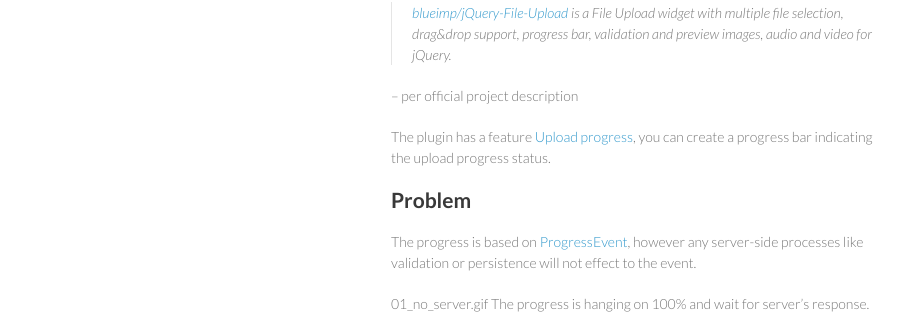
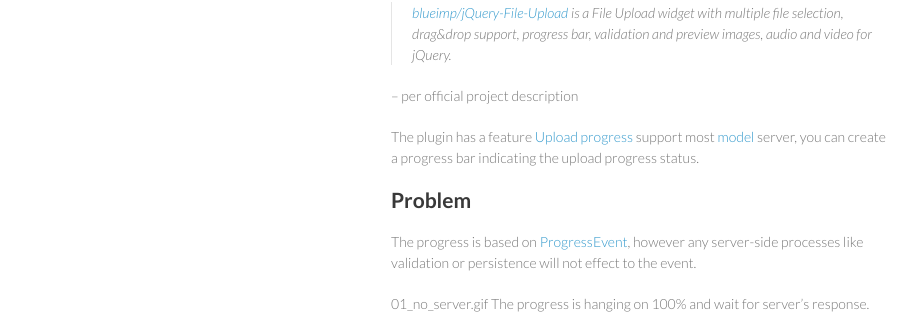
Before and after one commit to atealxt/atealxt.github.io, a Jekyll site: the page built from _posts/2015-11-03-jquery-file-upload-progress-server-estimation.md, in a window 1280 px wide. Shown: the part 181-502 px from the top of the page, without its empty margins (179-1101 px from the left). Built offline with Jekyll 4.4.1, drawn with Linux system fonts in a browser that asks for light colours; comment, search, counter and statistics services are not loaded.

Commit message:
Update 2015-11-03-jquery-file-upload-progress-server-estimation.md

```diff
--- a/_posts/2015-11-03-jquery-file-upload-progress-server-estimation.md
+++ b/_posts/2015-11-03-jquery-file-upload-progress-server-estimation.md
@@ -15,7 +15,7 @@
 
 -- per official project description
 
-The plugin has a feature [Upload progress](https://github.com/blueimp/jQuery-File-Upload/wiki/Browser-support), you can create a progress bar indicating the upload progress status.
+The plugin has a feature [Upload progress](https://github.com/blueimp/jQuery-File-Upload/wiki/Basic-plugin#how-to-display-upload-progress-with-the-basic-plugin) support most [model](https://github.com/blueimp/jQuery-File-Upload/wiki/Browser-support#upload-progress) server, you can create a progress bar indicating the upload progress status.
 
 ## Problem
 The progress is based on [ProgressEvent](https://developer.mozilla.org/en-US/docs/Web/API/ProgressEvent), however any server-side processes like validation or persistence will not effect to the event.
```
